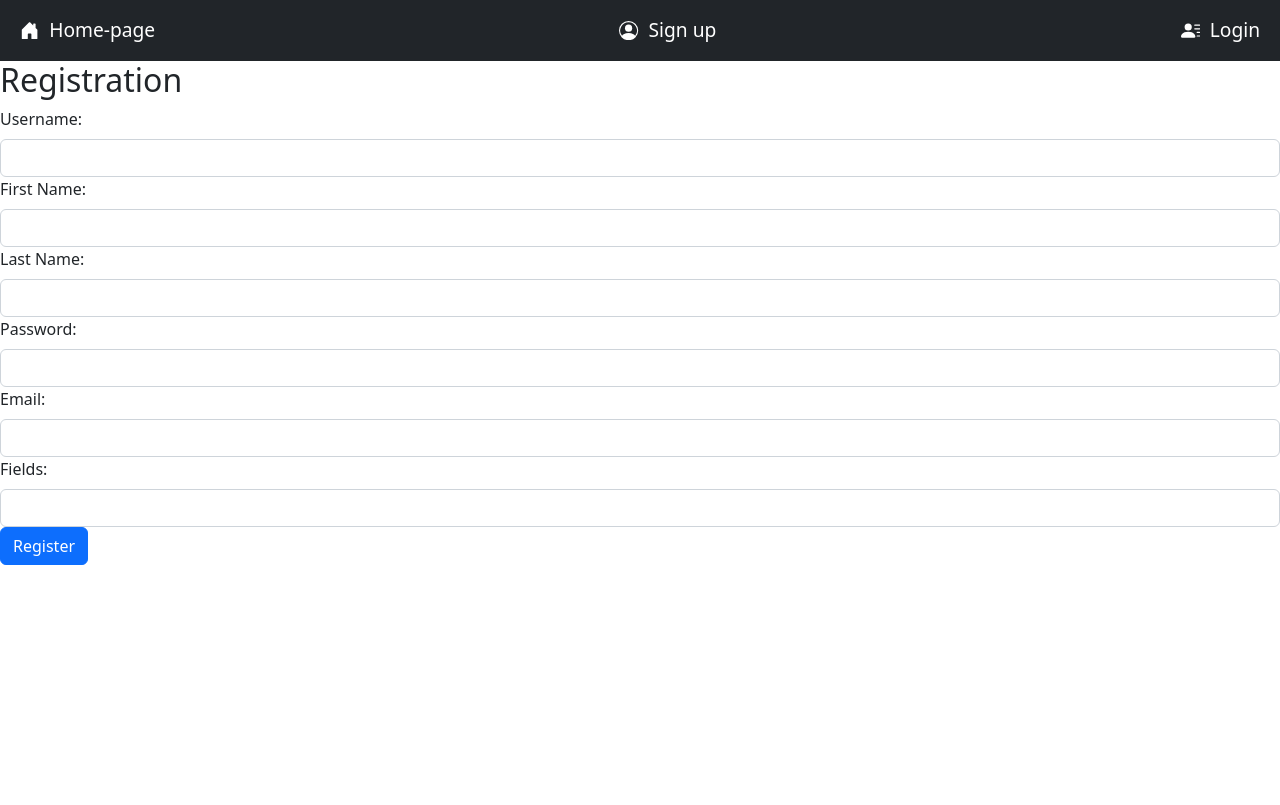
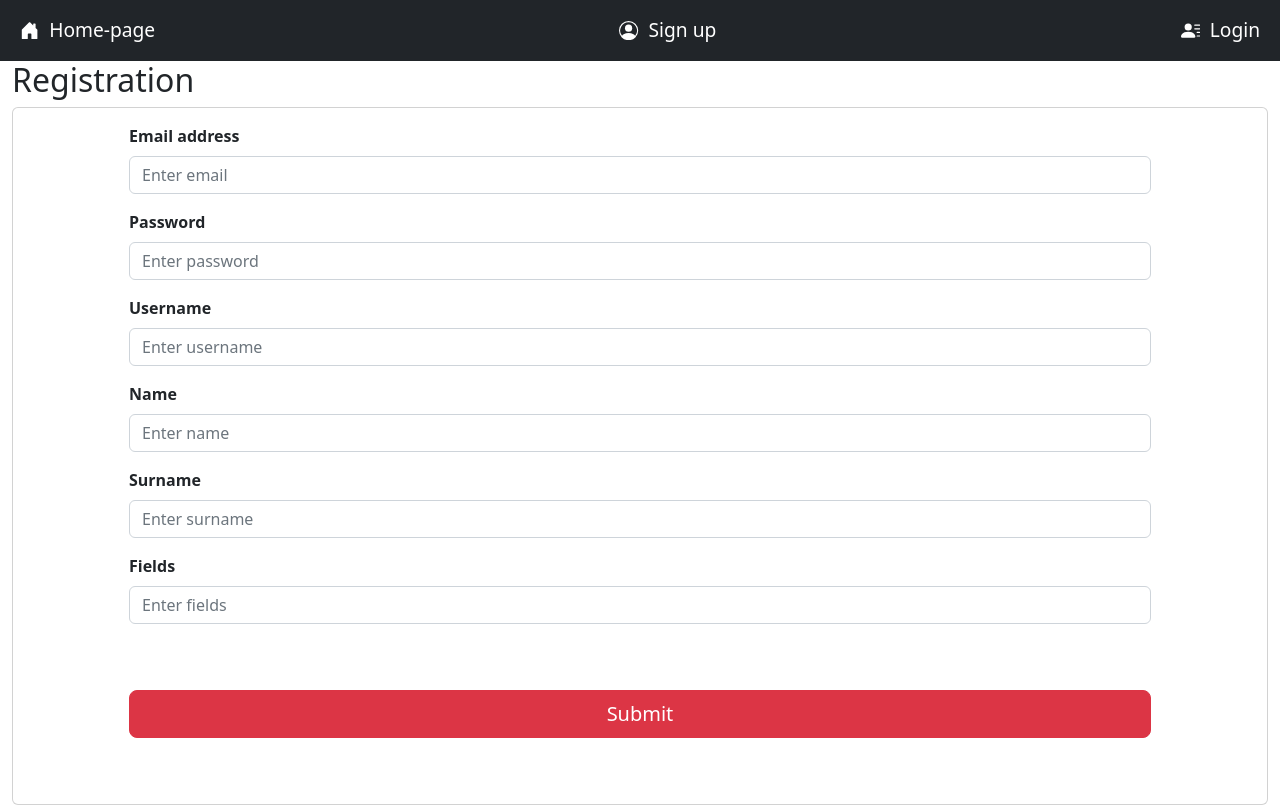
Before and after one commit to AleDeGregorio/WA2-Project, a React (Create React App) app in the folder client/: page /insertExpert in a window 1280 px wide. Built offline with nearby package versions, Linux system fonts and the light colour scheme; no server answers.

Commit message:
styled as customer signup

```diff
--- a/client/src/Manager/InsertExpert.js
+++ b/client/src/Manager/InsertExpert.js
@@ -1,10 +1,17 @@
 import React, {useContext, useState} from 'react';
-import { Form, Button, Alert } from 'react-bootstrap';
+import {Form, Button, Alert, Container, Card} from 'react-bootstrap';
 import API from "../API";
 import LoginContext from "../Profiles/LoginContext";
+import {useNavigate} from "react-router-dom";
 
-function InsertExpert()  {
+function InsertExpert(props)  {
     const user = useContext(LoginContext)
+
+    const navigate = useNavigate()
+
+    const { setError, setShow } = props
+
+    const [success, setSuccess] = useState(false);
 
     const [formData, setFormData] = useState({
         username: '',
@@ -15,8 +22,6 @@ function InsertExpert()  {
         fields: '',
     });
 
-    const [errorMessage, setErrorMessage] = useState('');
-
     const handleChange = (e) => {
         const { name, value } = e.target;
         setFormData({
@@ -25,88 +30,126 @@ function InsertExpert()  {
         });
     };
 
-    const handleSubmit = async (e) => {
+    const handleSubmit = (e) => {
         e.preventDefault();
+
+        if (
+            formData.email.length < 1 ||
+            formData.password.length < 1 ||
+            formData.firstName.length < 1 ||
+            formData.lastName.length < 1 ||
+            formData.username.length < 1 ||
+            formData.fields.length < 1
+        ) {
+            setError("Please, complete the missing fields");
+            setShow(true);
+        }
+
+        else {
             API.insertExpert(formData, user.access_token)
                 .then( () => {
                     console.log("ok")
+
+                    setSuccess(true);
+                    window.scrollTo(0, 0);
+
+                    setTimeout(() => {
+                        setSuccess(false)
+                    }, 3000);
                 })
                 .catch((error) => {
                     console.error("Error:", error);
+                    setError(error);
+                    setShow(true);
                 });
+        }
     };
 
     return (
-        <div>
+        <Container fluid>
+            {success && <Alert variant="success">Operation completed successfully</Alert>}
             <h2>Registration</h2>
-            {errorMessage && <Alert variant="danger">{errorMessage}</Alert>}
-            <Form onSubmit={handleSubmit}>
-                <Form.Group controlId="username">
-                    <Form.Label>Username:</Form.Label>
+            <Card>
+                <Card.Body>
+                    <Form onSubmit={(e) => handleSubmit(e)} className='form-profile'>
+                        <div className='form-profile'>
+                            <Form.Group className="mb-3" controlId="email">
+                                <Form.Label>Email address</Form.Label>
+                                <Form.Control
+                                    type="email"
+                                    name="email"
+                                    placeholder={"Enter email"}
+                                    value={formData.email}
+                                    onChange={handleChange}
+                                    required
+                                />
+                            </Form.Group>
+                            <Form.Group className="mb-3" controlId="password">
+                                <Form.Label>Password</Form.Label>
+                                <Form.Control
+                                    type="password"
+                                    name="password"
+                                    placeholder="Enter password"
+                                    value={formData.password}
+                                    onChange={handleChange}
+                                    required
+                                />
+                            </Form.Group>
+                            <Form.Group className="mb-3" controlId="username">
+                                <Form.Label>Username</Form.Label>
                                 <Form.Control
                                     type="text"
                                     name="username"
+                                    placeholder="Enter username"
                                     value={formData.username}
                                     onChange={handleChange}
                                     required
                                 />
                             </Form.Group>
-                <Form.Group controlId="firstName">
-                    <Form.Label>First Name:</Form.Label>
+                            <Form.Group className="mb-3" controlId="firstName">
+                                <Form.Label>Name</Form.Label>
                                 <Form.Control
                                     type="text"
                                     name="firstName"
+                                    placeholder="Enter name"
                                     value={formData.firstName}
                                     onChange={handleChange}
                                     required
                                 />
                             </Form.Group>
-                <Form.Group controlId="lastName">
-                    <Form.Label>Last Name:</Form.Label>
+                            <Form.Group className="mb-3" controlId="lastName">
+                                <Form.Label>Surname</Form.Label>
                                 <Form.Control
                                     type="text"
                                     name="lastName"
+                                    placeholder="Enter surname"
                                     value={formData.lastName}
                                     onChange={handleChange}
                                     required
                                 />
                             </Form.Group>
-                <Form.Group controlId="password">
-                    <Form.Label>Password:</Form.Label>
-                    <Form.Control
-                        type="password"
-                        name="password"
-                        value={formData.password}
-                        onChange={handleChange}
-                        required
-                    />
-                </Form.Group>
-                <Form.Group controlId="email">
-                    <Form.Label>Email:</Form.Label>
-                    <Form.Control
-                        type="email"
-                        name="email"
-                        value={formData.email}
-                        onChange={handleChange}
-                        required
-                    />
-                </Form.Group>
-                <Form.Group controlId="fields">
-                    <Form.Label>Fields:</Form.Label>
+                            <Form.Group className="mb-3" controlId="fields">
+                                <Form.Label>Fields</Form.Label>
                                 <Form.Control
                                     type="text"
                                     name="fields"
+                                    placeholder="Enter fields"
                                     value={formData.fields}
                                     onChange={handleChange}
                                     required
                                 />
                             </Form.Group>
-                <Button variant="primary" type="submit">
-                    Register
+                        </div>
+                        <div className="d-grid gap-2">
+                            <Button variant="danger" type="submit" size='lg'>
+                                Submit
                             </Button>
+                        </div>
                     </Form>
-        </div>
+                </Card.Body>
+            </Card>
+        </Container>
     );
-};
+}
 
 export default InsertExpert;
```
Lines whose indentation alone changed are shown as unchanged.
